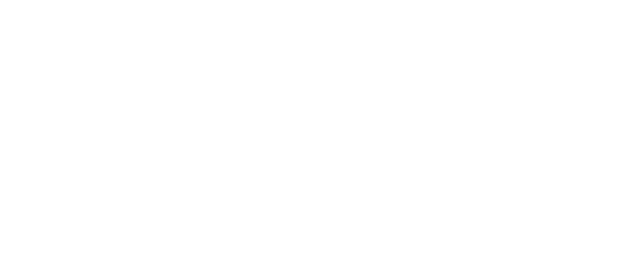
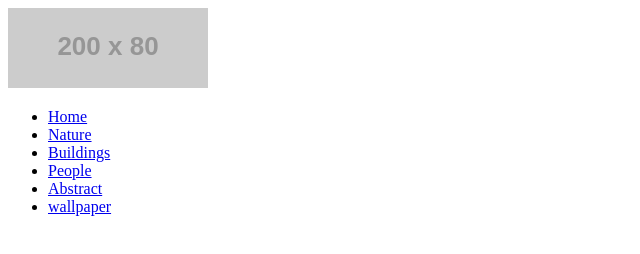
Before and after one commit to LazizJavo/demo-photo-gallery, a plain HTML site: page index.html in a window 1280 px wide. Shown: the whole page, without its empty margins (0-640 px from the left). Drawn offline with Linux system fonts and the light colour scheme; placeholder pictures from the web are drawn by us.

Commit message:
add site-header

```diff
--- a/index.html
+++ b/index.html
@@ -6,7 +6,22 @@
     <title>Image gallery</title>
 </head>
 <body>
+<!--Site header-->
+    <header>
+        <a href="#"></a>
+        <img src="https://via.placeholder.com/200/80" alt="placeholder logo" width="200" height="80">
+    <nav>
+        <ul>
 
+        <li> <a href="index.html">Home</a></li>
+        <li><a href="index.html">Nature</a></li>
+        <li><a href="index.html">Buildings</a></li>
+        <li><a href="index.html">People</a></li>
+        <li><a href="index.html">Abstract</a></li>
+        <li><a href="index.html">wallpaper</a></li>
+    </ul>
+    </nav>
+    </header>
 
 </body>
 </html>
```
